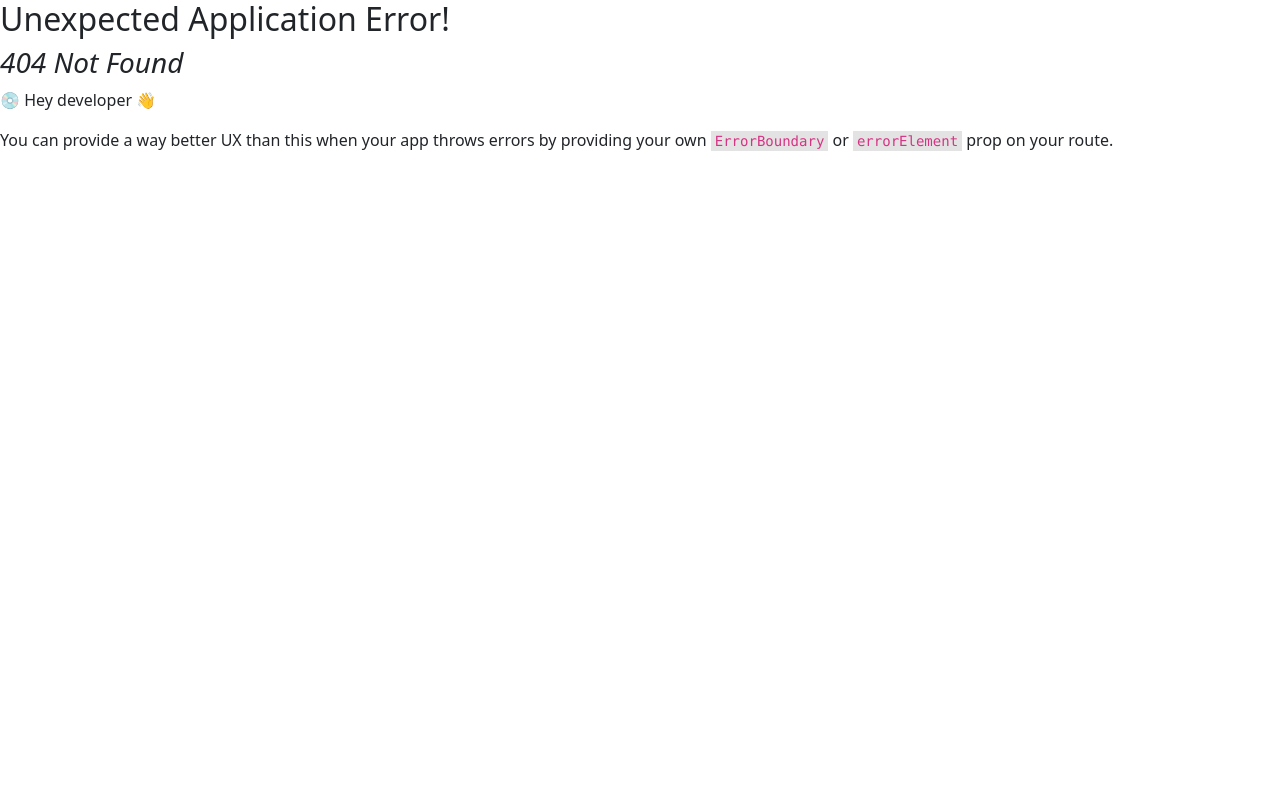
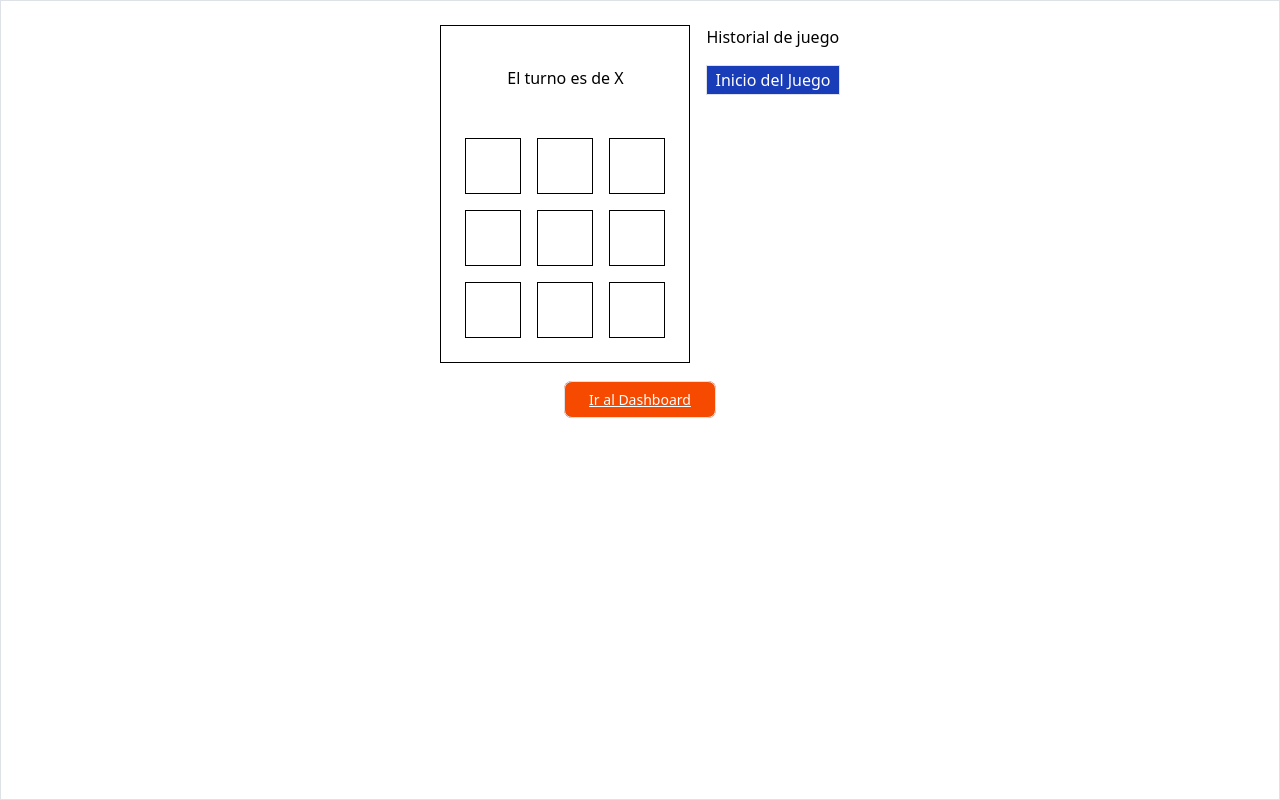
Before and after one commit to JaimeSuarez14/proyecto-pokemon-adivinar-nombre-typescript, a React (Vite) app: page /tictactoe in a window 1280 px wide. Before the commit this address had no page. Built offline with nearby package versions, Linux system fonts and the light colour scheme.

Commit message:
creacion del juego de tic-tac-toe

```diff
--- /dev/null
+++ b/src/components/feature-tic-tac-toe/board.tsx
@@ -0,0 +1,85 @@
+import Square from "./square";
+
+type Icono = "X" | "O";
+
+interface props {
+  squares: (Icono | null)[],
+  xIsNext: boolean,
+  onPlay: ( e:(Icono | null)[] ) => void,
+  resetearJuego: () => void
+}
+
+const Board = ({onPlay, squares, xIsNext, resetearJuego}:props) => {
+
+  const handlerClick = (i: number) => {
+    if (squares[i] || getWinner()) return;
+    const copiaSquares = squares.slice();
+    if (xIsNext) copiaSquares[i] = "X";
+    else copiaSquares[i] = "O";
+    onPlay(copiaSquares)
+
+  };
+
+  const getWinner = () => {
+    const lista = [
+      [0, 1, 2],
+      [3, 4, 5],
+      [6, 7, 8],
+      [0, 3, 6],
+      [1, 4, 7],
+      [2, 5, 8],
+      [0, 4, 8],
+      [2, 4, 6],
+    ];
+
+    let ganador;
+
+    for (let i = 0; i < lista.length; i++) {
+      const [a, b, c] = lista[i];
+      if (!!squares[a] && squares[a] === squares[b] && squares[a] === squares[c])
+       ganador = lista[i];
+    }
+
+    return ganador || null;
+  };
+
+  const status = getWinner();
+  const completo = squares.every(p=> p!==null)
+
+  return (
+    <div className="grid grid-cols-3 place-items-center border w-fit gap-3 border-black dark:border-white mx-auto h-fit my-auto p-4 ">
+      <div className="col-span-3 py-3 space-y-2 text-black">
+        <p>
+          {status
+            ? "El ganador es " + squares[status[0]]
+            : completo ? "Juego Terminado: Empate": "El turno es de " + (xIsNext ? "X" : "O")}
+        </p>
+        {
+          (status || completo) &&
+          (<button
+            onClick={resetearJuego}
+            className="p-3 border bg-amber-800 text-white hover:bg-amber-700 rounded-lg">Reiniciar el juego</button>)
+        }
+      </div>
+
+      {squares.map((square, index) => (
+
+        (
+        (status && status.some(s => s ===index)) ?
+        <Square
+          key={index}
+          value={square}
+          casillaGanadora = {true}
+          onHandlerClick={() => handlerClick(index)}
+        /> :
+          <Square
+          key={index}
+          value={square}
+          onHandlerClick={() => handlerClick(index)}
+        />
+      )
+      ))}
+    </div>
+  );
+};
+export default Board;
--- /dev/null
+++ b/src/components/feature-tic-tac-toe/game.tsx
@@ -0,0 +1,57 @@
+import { useState } from "react";
+import Board from "./board";
+
+type Icono = "X" | "O";
+
+const Game = () => {
+  const [history, setHistory] = useState<(Icono | null)[][]>([
+    Array(9).fill(null),
+  ]);
+  const [currentMove, setCurrentMove] = useState(0);
+  const currentSquares = history[currentMove];
+  const xIsNext = currentMove % 2 === 0;
+
+  const handlePlay = (copiaSquares: (Icono | null)[]) => {
+    const nextHistory = [
+      ...history.slice(0, currentMove + 1),
+      [...copiaSquares],
+    ];
+    setHistory(nextHistory);
+    setCurrentMove(nextHistory.length - 1);
+  };
+
+  const resetearJuego = () => {
+    setCurrentMove(0);
+    setHistory([Array(9).fill(null)]);
+  };
+
+  const saltaA = (position: number) => {
+    setCurrentMove(position);
+  };
+
+  return (
+    <div className="m-6 flex justify-center gap-3 dark:text-white">
+      <div>
+        <Board
+          squares={currentSquares}
+          xIsNext={xIsNext}
+          resetearJuego={resetearJuego}
+          onPlay={handlePlay}
+        />
+      </div>
+      <div className="flex flex-col">
+        <p>Historial de juego</p>
+        {history.map((p, index) => (
+          <button
+            key={index}
+            className="py-0.5 px-2 border text-sm text-left bg-blue-800 text-white hover:bg-blue-900 rounded-lg"
+            onClick={() => saltaA(index)}
+          >
+            {index >= 1 ? p : "Inicio del Juego"}
+          </button>
+        ))}
+      </div>
+    </div>
+  );
+};
+export default Game;
--- /dev/null
+++ b/src/components/feature-tic-tac-toe/square.tsx
@@ -0,0 +1,18 @@
+
+type Icono =  "X" |  "O"
+
+interface props {
+  onHandlerClick: () => void,
+  value: Icono | null,
+  casillaGanadora?:boolean
+}
+
+const Square = ({value, onHandlerClick, casillaGanadora}:props) => {
+
+  return (
+      <button className={"h-14 w-14 flex  text-black justify-center items-center border font-bold text-2xl "+ (casillaGanadora ? "border-amber-800 text-amber-800 bg-amber-300" : "border-black dark:border-white ")}
+        onClick={onHandlerClick}
+      >{ !!value && value }</button>
+  )
+}
+export default Square
--- a/src/pages/dashboard.tsx
+++ b/src/pages/dashboard.tsx
@@ -15,7 +15,7 @@ const Dashboard = () => {
             <div className="h-32 w-64 border flex items-center justify-center bg-linear-to-r from-pink-500 to-violet-950  ">
               <Link
                 className="text-2xl text-white font-bold text-decoration-none"
-                to={"/game_pokemon"}
+                to={"/tictactoe"}
               >
                 Jugar Tic Tac Toe
               </Link>
--- a/src/pages/game_tic_tac_toe.tsx
+++ b/src/pages/game_tic_tac_toe.tsx
@@ -0,0 +1,14 @@
+import { Link } from "react-router"
+import Game from "../components/feature-tic-tac-toe/game"
+
+const TicTacToe = () => {
+  return (
+    <div className="w-full  border h-screen text-black ">
+      <Game />
+      <div className="text-center">
+        <Link to={"/dashboard"} className="py-2 px-4 border text-sm text-left bg-orange-600 text-white hover:bg-orange-700 rounded-lg" >Ir al Dashboard</Link>
+      </div>
+    </div>
+  )
+}
+export default TicTacToe
--- a/src/pages/login.tsx
+++ b/src/pages/login.tsx
@@ -24,7 +24,7 @@ const Login = () => {
     >
       <div className=" p-2 rounded bg-white bg-opacity-75 space-y-3">
         <div className="w-lg h-64 bg-[url(/fondo-principal.png)] bg-cover bg-center  text-center">
-          <div className="bg-white bg-opacity-50 h-full flex items-center justify-center">
+          <div className="bg-white bg-opacity-75 h-full flex items-center justify-center">
             <p className="block text-shadow m-auto h-fit shadow-amber-500 bg-linear-to-r from-pink-500 to-violet-950 bg-clip-text text-5xl font-extrabold text-transparent">
               Bienvenido a tu pagina de diversiones!
             </p>
--- a/src/routes.ts
+++ b/src/routes.ts
@@ -3,6 +3,7 @@ import App from "./App";
 import Login from "./pages/login";
 import GamePokemon from "./pages/game-pokemon";
 import Dashboard from "./pages/dashboard";
+import TicTacToe from "./pages/game_tic_tac_toe";
 
 export const router  = createBrowserRouter([
   {
@@ -20,6 +21,10 @@ export const router  = createBrowserRouter([
       {
         path:"game_pokemon",
         Component: GamePokemon
+      },
+      {
+        path:"tictactoe",
+        Component: TicTacToe
       }
   ]
   },
```
